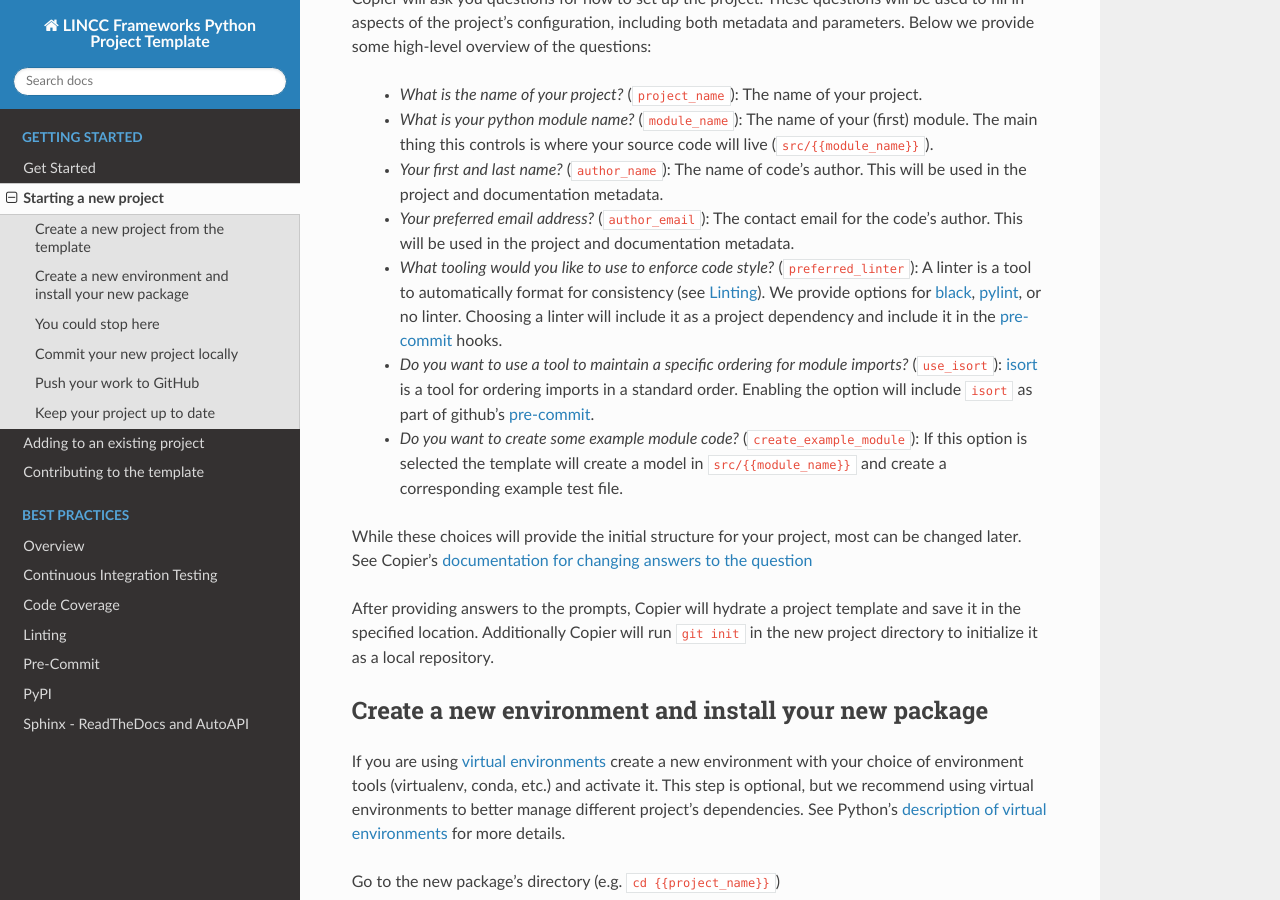
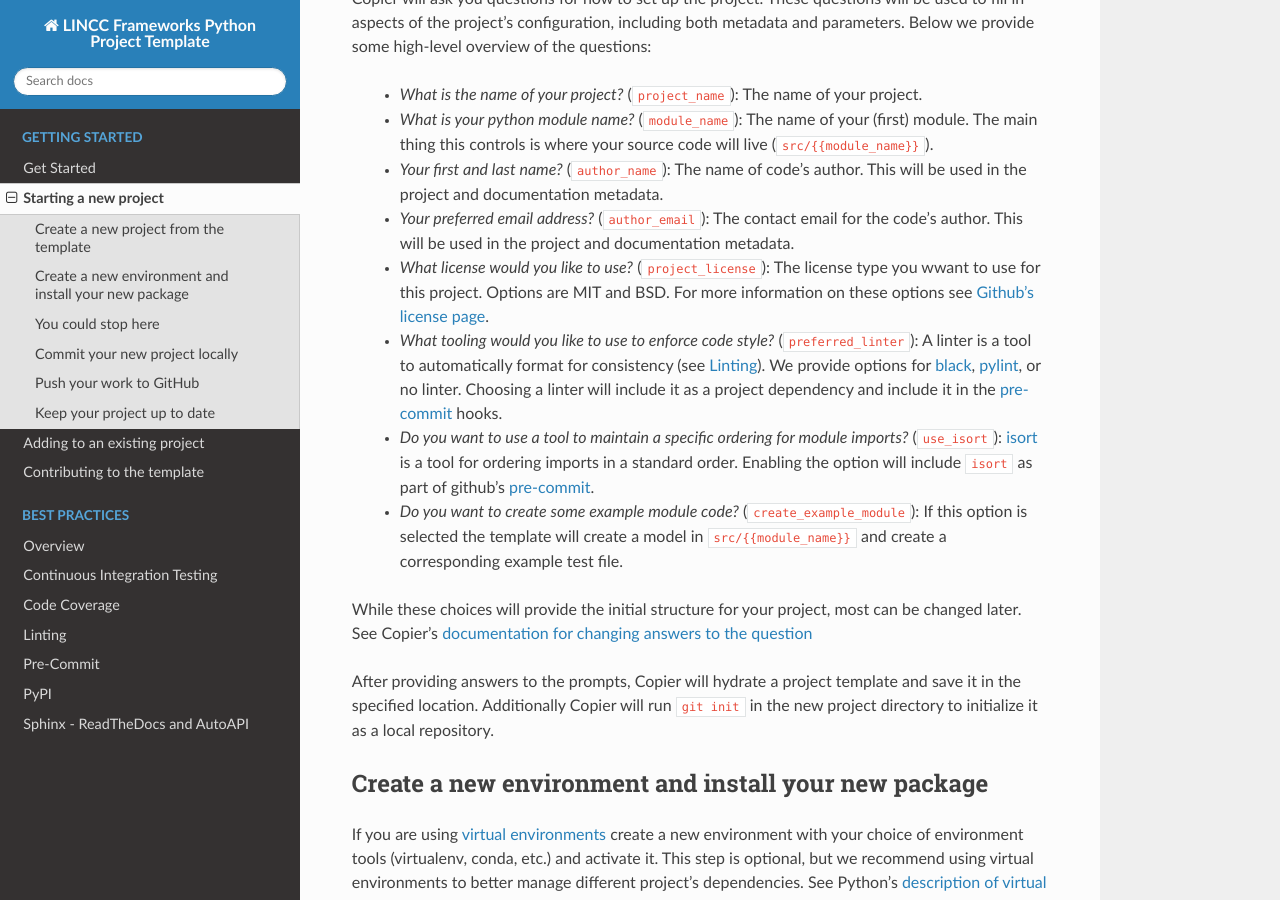
Before and after one commit to lincc-frameworks/python-project-template, a Sphinx documentation site: the page built from docs/source/new_project.rst, in a window 1280 px wide and 900 px high, scrolled down 344 px. Built offline with Sphinx 7.4.7 and the Read the Docs theme 2.0.0, drawn with Linux system fonts in a browser that asks for light colours; the version number could not be read and is left out.

Commit message:
Add the license question to the introduction

```diff
--- a/docs/source/new_project.rst
+++ b/docs/source/new_project.rst
@@ -17,6 +17,7 @@ Copier will ask you questions for how to set up the project. These questions wil
   * *What is your python module name?* (``module_name``): The name of your (first) module. The main thing this controls is where your source code will live (``src/{{module_name}}``).
   * *Your first and last name?* (``author_name``): The name of code's author.  This will be used in the project and documentation metadata.
   * *Your preferred email address?* (``author_email``): The contact email for the code's author. This will be used in the project and documentation metadata.
+  * *What license would you like to use?* (``project_license``): The license type you wwant to use for this project. Options are MIT and BSD. For more information on these options see `Github's license page <https://docs.github.com/en/repositories/managing-your-repositorys-settings-and-features/customizing-your-repository/licensing-a-repository>`_.
   * *What tooling would you like to use to enforce code style?* (``preferred_linter``): A linter is a tool to automatically format for consistency (see :doc:`Linting <../practices/linting>`). We provide options for `black <https://black.readthedocs.io/en/stable/>`_, `pylint <https://pypi.org/project/pylint/>`_, or no linter. Choosing a linter will include it as a project dependency and include it in the :doc:`pre-commit <../practices/precommit>` hooks.
   * *Do you want to use a tool to maintain a specific ordering for module imports?* (``use_isort``): `isort <https://pycqa.github.io/isort/>`_ is a tool for ordering imports in a standard order. Enabling the option will include ``isort`` as part of github's :doc:`pre-commit <../practices/precommit>`.
   * *Do you want to create some example module code?* (``create_example_module``): If this option is selected the template will create a model in ``src/{{module_name}}`` and create a corresponding example test file.
```
